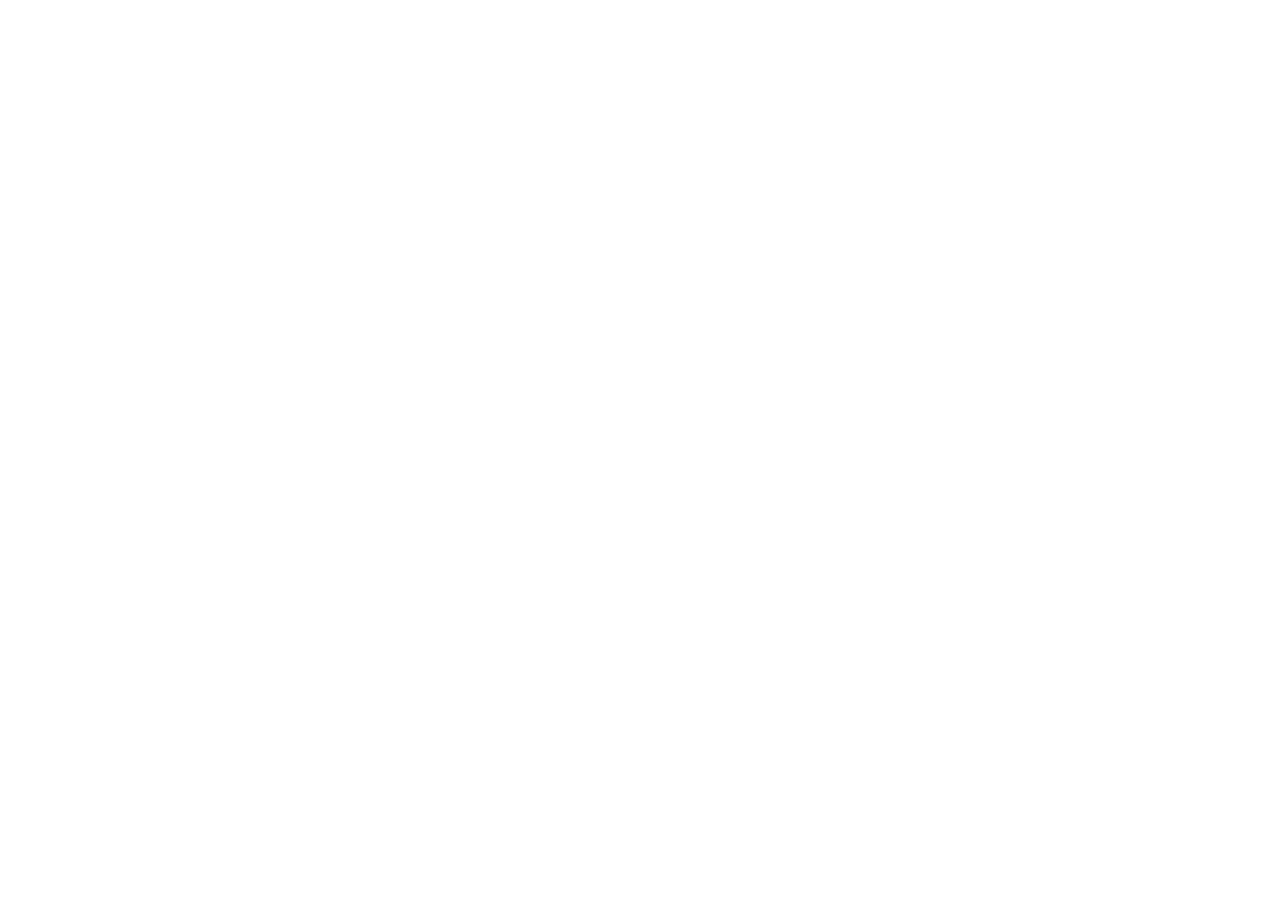
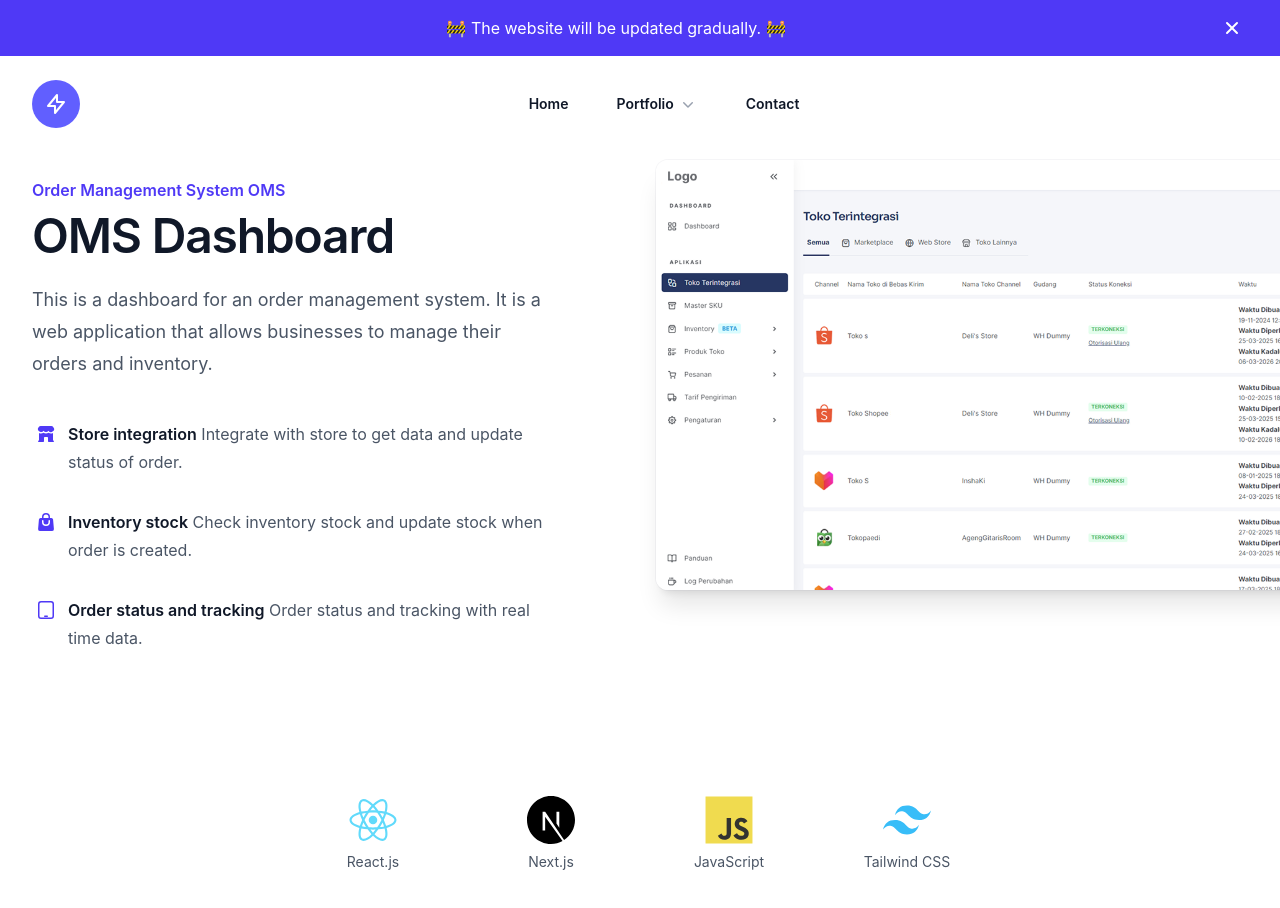
Before and after one commit to Alfiyata/web-apps-portfolio, a Vue app: page /portfolio/oms in a window 1280 px wide. Before the commit this address had no page. Shown: the top 908 px of the page. Before the commit the page ends 800 px from the top, so only its background shows below. Built offline with nearby package versions, Linux system fonts and the light colour scheme.

Commit message:
Update portfolio [x] Add portfolio oms [x] Create routing oms [x] Add next js logo [x] Adjust home margin top

```diff
--- a/src/components/Layouts/AppHeader/AppHeader.vue
+++ b/src/components/Layouts/AppHeader/AppHeader.vue
@@ -123,7 +123,7 @@
 } from '@headlessui/vue'
 import {
   Bars3Icon,
-  ChartPieIcon,
+  BuildingStorefrontIcon,
   ChatBubbleBottomCenterIcon,
   SquaresPlusIcon,
   XMarkIcon,
@@ -131,7 +131,7 @@
 
 import { ChevronDownIcon } from '@heroicons/vue/20/solid'
 const products = [
-  { name: 'OMS Dashboard', description: 'Build your own dashboard order management system', href: '#', icon: ChartPieIcon },
+  { name: 'OMS Dashboard', description: 'Build your own dashboard order management system', href: '/portfolio/oms', icon: BuildingStorefrontIcon },
   { name: 'CRM Dashboard', description: 'Create your own dashboard customer relationship management', href: '/portfolio/crm', icon: ChatBubbleBottomCenterIcon },
   { name: 'UI&UX', description: 'Design your own UI&UX', href: '#', icon: SquaresPlusIcon }
 ]
--- a/src/router/Portfolio/index.ts
+++ b/src/router/Portfolio/index.ts
@@ -1,12 +1,14 @@
 import HomeLayout from '@layouts/Home';
 import PortfolioCRM from '../Portfolio/crm';
+import PortfolioOMS from '../Portfolio/oms';
 
 const portfolioRoutes = {
   path: '/portfolio',
   component: HomeLayout,
   redirect: '/crm',
   children: [
-    PortfolioCRM
+    PortfolioCRM,
+    PortfolioOMS
   ]
 };
 
--- /dev/null
+++ b/src/router/Portfolio/oms.ts
@@ -0,0 +1,7 @@
+const portfolioRoutes = {
+    path: '/portfolio/oms',
+    name: 'Portfolio OMS',
+    component: () => import('@/views/Portfolio/OmsPortfolio/OmsPortfolio.vue'),
+  };
+
+  export default portfolioRoutes;
--- a/src/views/HomeView.vue
+++ b/src/views/HomeView.vue
@@ -1,7 +1,7 @@
 <template>
     <div>
       <!-- Hero Section -->
-      <div class="bg-white max-w-full h-screen flex items-center justify-center">
+      <div class="bg-white max-w-full h-screen flex items-center justify-center py-24 sm:py-32 mt-8">
         <div class="relative isolate px-6 lg:px-8">
           <div class="flex flex-col justify-left">
             <img src="@/assets/images/profile-img.png" alt="Profile Photo" class="rounded-full w-24 h-24 md:w-32 md:h-32 object-cover shadow-2xl mb-8" />
--- /dev/null
+++ b/src/views/Portfolio/OmsPortfolio/OmsPortfolio.vue
@@ -0,0 +1,73 @@
+<template>
+    <div class="overflow-hidden bg-white py-24 sm:py-32 mt-8">
+      <div class="mx-auto max-w-7xl px-6 lg:px-8">
+        <div class="mx-auto grid max-w-2xl grid-cols-1 gap-x-8 gap-y-16 sm:gap-y-20 lg:mx-0 lg:max-w-none lg:grid-cols-2">
+          <div class="lg:pt-4 lg:pr-8">
+            <div class="lg:max-w-lg">
+              <h2 class="text-base/7 font-semibold text-indigo-600">Order Management System OMS</h2>
+              <p class="mt-2 text-4xl font-semibold tracking-tight text-pretty text-gray-900 sm:text-5xl">OMS Dashboard</p>
+              <p class="mt-6 text-lg/8 text-gray-600">This is a dashboard for an order management system. It is a web application that allows businesses to manage their orders and inventory.</p>
+              <dl class="mt-10 max-w-xl space-y-8 text-base/7 text-gray-600 lg:max-w-none">
+                <div v-for="feature in features" :key="feature.name" class="relative pl-9">
+                  <dt class="inline font-semibold text-gray-900">
+                    <component :is="feature.icon" class="absolute top-1 left-1 size-5 text-indigo-600" aria-hidden="true" />
+                    {{ feature.name }}
+                  </dt>
+                  {{ ' ' }}
+                  <dd class="inline">{{ feature.description }}</dd>
+                </div>
+              </dl>
+            </div>
+          </div>
+          <img data-aos="zoom-in" src="@/assets/images/oms-dashboard.png" alt="Product screenshot" class="w-[48rem] max-w-none rounded-xl ring-1 shadow-xl ring-gray-400/10 sm:w-[57rem] md:-ml-4 lg:-ml-0" width="2432" height="1442" />
+        </div>
+      </div>
+      <div class="bg-white py-24 sm:py-32">
+        <div class="mx-auto max-w-7xl px-6 lg:px-8">
+          <div class="mx-auto max-w-2xl text-center">
+            <div class="mx-auto mt-4 grid max-w-lg grid-cols-4 items-center gap-x-8 gap-y-10 sm:max-w-xl sm:grid-cols-6 sm:gap-x-10 lg:mx-0 lg:max-w-none lg:grid-cols-4">
+              <div class="text-center">
+                <img class="col-span-2 max-h-12 w-full object-contain lg:col-span-1" src="@/assets/logo/React.svg" alt="Transistor" width="158" height="48">
+                <p class="text-sm text-gray-600 mt-2">React.js</p>
+              </div>
+              <div class="text-center">
+                <img class="col-span-2 max-h-12 w-full object-contain lg:col-span-1" src="@/assets/logo/Next.js.svg" alt="Transistor" width="158" height="48">
+                <p class="text-sm text-gray-600 mt-2">Next.js</p>
+              </div>
+              <div class="text-center">
+                <img class="col-span-2 max-h-12 w-full object-contain lg:col-span-1" src="@/assets/logo/JavaScript.svg" alt="Transistor" width="158" height="48">
+                <p class="text-sm text-gray-600 mt-2">JavaScript</p>
+              </div>
+              <div class="text-center">
+                <img class="col-span-2 max-h-12 w-full object-contain lg:col-span-1" src="@/assets/logo/Tailwind CSS.svg" alt="Transistor" width="158" height="48">
+                <p class="text-sm text-gray-600 mt-2">Tailwind CSS</p>
+              </div>
+            </div>
+          </div>
+        </div>
+      </div>
+    </div>
+  </template>
+
+  <script setup>
+  import { BuildingStorefrontIcon, ShoppingBagIcon, DeviceTabletIcon } from '@heroicons/vue/20/solid'
+
+  const features = [
+    {
+      name: 'Store integration',
+      description:
+        'Integrate with store to get data and update status of order.',
+      icon: BuildingStorefrontIcon,
+    },
+    {
+      name: 'Inventory stock',
+      description: 'Check inventory stock and update stock when order is created.',
+      icon: ShoppingBagIcon,
+    },
+    {
+      name: 'Order status and tracking',
+      description: 'Order status and tracking with real time data.',
+      icon: DeviceTabletIcon,
+    },
+  ]
+  </script>
```
Also changed, not shown: src/assets/images/oms-dashboard.png (added), src/assets/logo/Next.js.svg (added).
